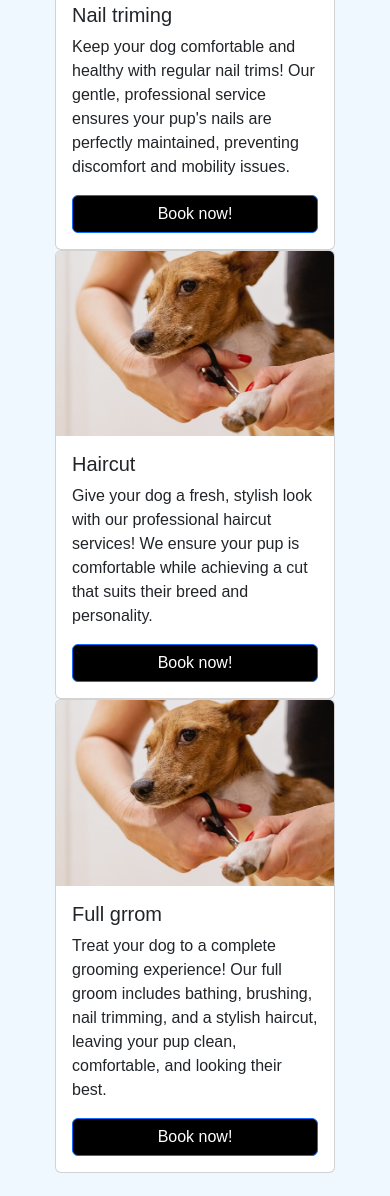
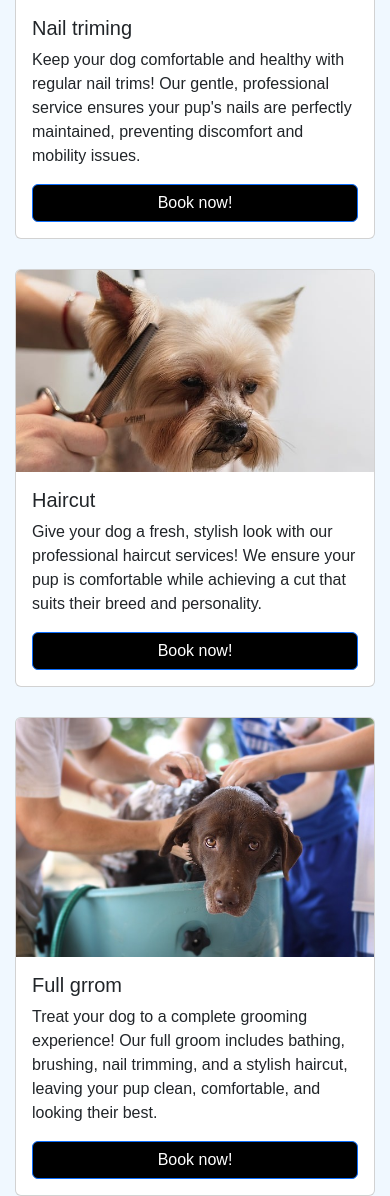
Before and after one commit to walshpg1/NCIGroupProject.github.io, a plain HTML site: page services.html in a window 390 px wide. Shown: the part 531-1727 px from the top of the page. Drawn offline with nearby package versions, Linux system fonts and the light colour scheme; a web font is replaced by a local one.

Commit message:
Added seperate stylesheet for Services and Contact, new images, styled cards on mobile

```diff
--- a/services.html
+++ b/services.html
@@ -3,6 +3,7 @@
     <title>Woof Cutz</title>
     <meta name="viewport" content="width=device-width, initial-scale=1"> <!-- Responsive design -->
     <link rel="stylesheet" href="style.css">
+    <link rel="stylesheet" href="stylesercon.css">
     <link href="https://fonts.googleapis.com/css?family=Annie+Use+Your+Telescope" rel="stylesheet">
     <link href="https://cdn.jsdelivr.net/npm/bootstrap@5.3.3/dist/css/bootstrap.min.css" rel="stylesheet">
     <link rel="stylesheet" href="https://cdnjs.cloudflare.com/ajax/libs/font-awesome/4.7.0/css/font-awesome.min.css">
@@ -74,7 +75,7 @@
           </div>
         <div class="col-sm-4">
           <div class="card h-100">
-            <img src="/images/nail-clipping-6926862_640.jpg" class="card-img-top" alt="...">
+            <img src="/images/dog-7565682_640.jpg" class="card-img-top" alt="...">
             <div class="card-body d-flex flex-column">
               <h5 class="card-ttle">Haircut</h5>
               <p class="card-text">Give your dog a fresh, stylish look with our professional haircut services! We ensure your pup is comfortable while achieving a cut that suits their breed and personality.</p>
@@ -84,7 +85,7 @@
         </div>
         <div class="col-sm-4">
             <div class="card h-100">
-              <img src="/images/nail-clipping-6926862_640.jpg" class="card-img-top" alt="...">
+              <img src="/images/dog-wash-4125187_640.jpg" class="card-img-top" alt="...">
               <div class="card-body d-flex flex-column">
                 <h5 class="card-title">Full grrom</h5>
                 <p class="card-text">Treat your dog to a complete grooming experience! Our full groom includes bathing, brushing, nail trimming, and a stylish haircut, leaving your pup clean, comfortable, and looking their best.</p>
--- a/style.css
+++ b/style.css
@@ -460,17 +460,3 @@ ery */
         padding-right: 0;       /* Reset padding */
     }
 }
-
-#service-container {
-    margin:50px;
-}
-.service-cards {
-    margin-bottom:50px;
-    }
-
-.service-cards a{
-    background-color: #000!important;
-}
-
-.carousel-indicators button {background-color:gray!important;}
-.carousel-indicators button.active {background-color: black!important;}
--- /dev/null
+++ b/stylesercon.css
@@ -0,0 +1,22 @@
+#service-container {
+    margin:50px;
+}
+.service-cards {
+    margin-bottom:50px;
+    }
+
+.service-cards a{
+    background-color: #000!important;
+}
+
+.carousel-indicators button {background-color:gray!important;}
+.carousel-indicators button.active {background-color: black!important;}
+
+@media (max-width: 600px) {
+    #service-container {
+        margin:10px;
+    }
+    .service-cards > div {
+        margin-bottom:30px;
+        }
+}
```
Also changed, not shown: images/dog-7565682_640.jpg (added), images/dog-wash-4125187_640.jpg (added).
